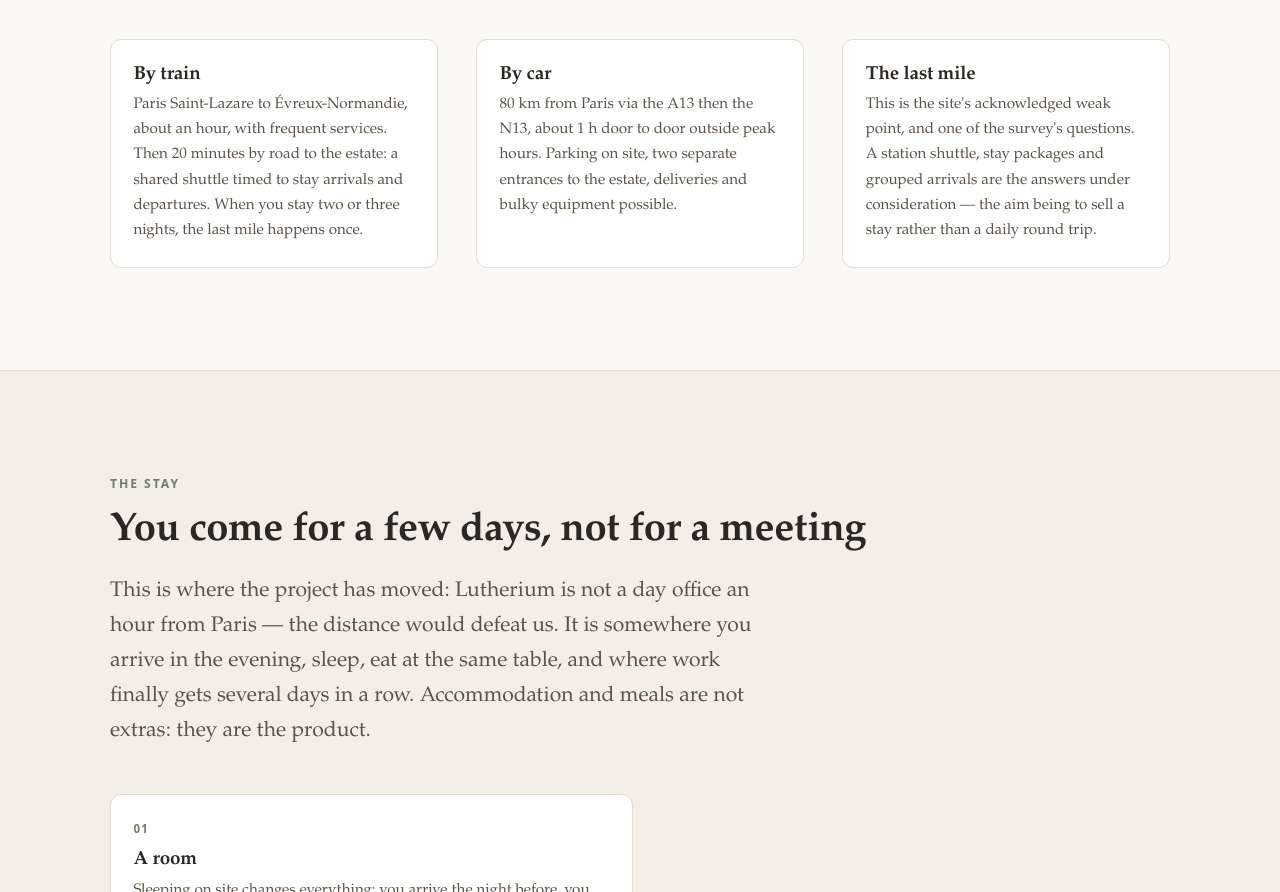
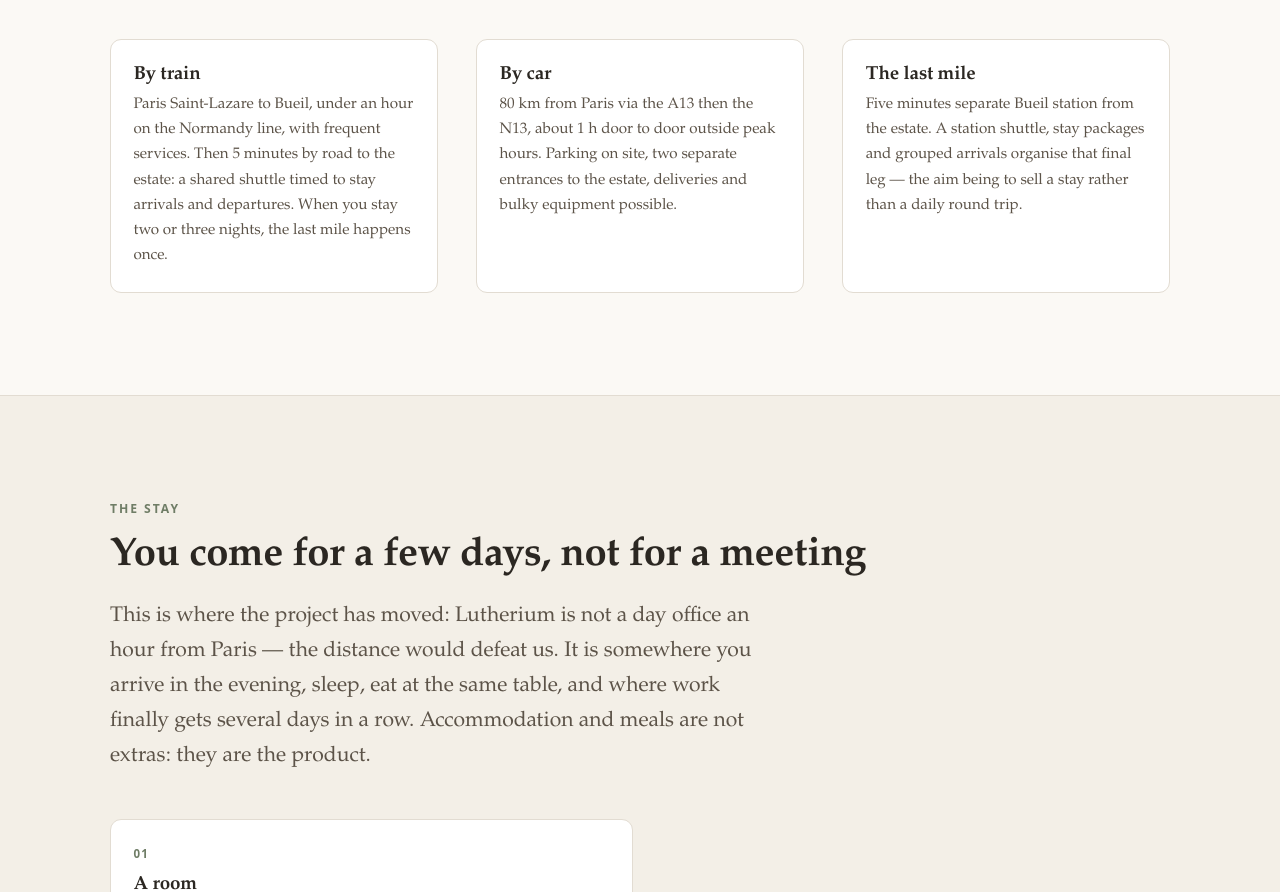
Before and after one commit to musichackspace/lutherium-com, a plain HTML site: page index.html in a window 1280 px wide. Shown: the part 4489-5381 px from the top of the page. Drawn offline with Linux system fonts and the light colour scheme.

Commit message:
Update website (ClaudeNav)

```diff
--- a/index.html
+++ b/index.html
@@ -575,11 +575,11 @@
       </article>
     </div>
 
-    <!-- Accès : le frein le plus cité, traité explicitement -->
+    <!-- Accès : gare de Bueil à 5 min, A13/N13 — traité explicitement -->
     <div class="grid g3" style="margin-top:2.6rem">
       <div class="card">
         <h3 data-i18n="acc1t">En train</h3>
-        <p data-i18n="acc1p">Paris Saint-Lazare → Évreux-Normandie, environ 1 h, liaisons fréquentes. Puis 20 minutes de route jusqu'au domaine : navette groupée aux arrivées et aux départs de séjour. Quand on reste deux ou trois nuits, le dernier kilomètre ne se fait qu'une fois.</p>
+        <p data-i18n="acc1p">Paris Saint-Lazare → Bueil, moins d'une heure sur la ligne de Normandie, liaisons fréquentes. Puis 5 minutes de route jusqu'au domaine : navette groupée aux arrivées et aux départs de séjour. Quand on reste deux ou trois nuits, le dernier kilomètre ne se fait qu'une fois.</p>
       </div>
       <div class="card">
         <h3 data-i18n="acc2t">En voiture</h3>
@@ -587,7 +587,7 @@
       </div>
       <div class="card">
         <h3 data-i18n="acc3t">Le dernier kilomètre</h3>
-        <p data-i18n="acc3p">C'est le point faible assumé du site, et l'une des questions de l'étude. Navette gare, forfaits séjour et arrivées groupées sont les réponses envisagées — le but étant de vendre un séjour plutôt qu'un aller-retour quotidien.</p>
+        <p data-i18n="acc3p">Cinq minutes séparent la gare de Bueil du domaine. Navette gare, forfaits séjour et arrivées groupées organisent ce dernier trajet — le but étant de vendre un séjour plutôt qu'un aller-retour quotidien.</p>
       </div>
     </div>
   </div>
@@ -1281,11 +1281,11 @@ const EN = {
   sp6p:"Stone buildings and buildable plots: long-stay accommodation, extension, outdoor working gardens.",
 
   acc1t:"By train",
-  acc1p:"Paris Saint-Lazare to Évreux-Normandie, about an hour, with frequent services. Then 20 minutes by road to the estate: a shared shuttle timed to stay arrivals and departures. When you stay two or three nights, the last mile happens once.",
+  acc1p:"Paris Saint-Lazare to Bueil, under an hour on the Normandy line, with frequent services. Then 5 minutes by road to the estate: a shared shuttle timed to stay arrivals and departures. When you stay two or three nights, the last mile happens once.",
   acc2t:"By car",
   acc2p:"80 km from Paris via the A13 then the N13, about 1 h door to door outside peak hours. Parking on site, two separate entrances to the estate, deliveries and bulky equipment possible.",
   acc3t:"The last mile",
-  acc3p:"This is the site's acknowledged weak point, and one of the survey's questions. A station shuttle, stay packages and grouped arrivals are the answers under consideration — the aim being to sell a stay rather than a daily round trip.",
+  acc3p:"Five minutes separate Bueil station from the estate. A station shuttle, stay packages and grouped arrivals organise that final leg — the aim being to sell a stay rather than a daily round trip.",
 
   stayEyebrow:"The stay",
   stayTitle:"You come for a few days, not for a meeting",
```
Also changed, not shown: BUSINESS.md (+1 -1 lines).
